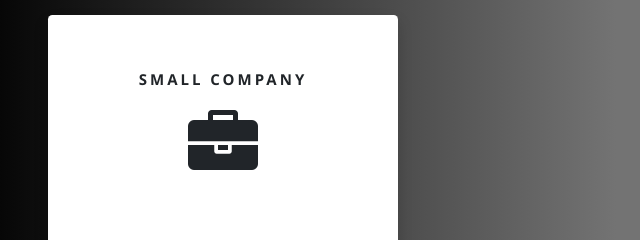
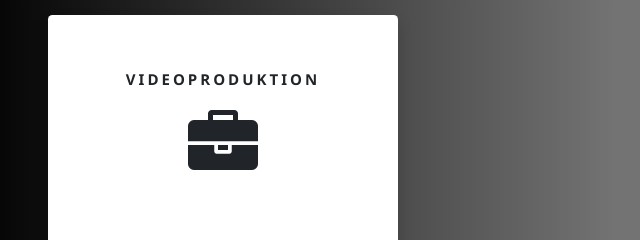
Before and after one commit to cheropower/cheropower.github.io, a plain HTML site: page index.html in a window 1280 px wide. Shown: the part 249-489 px from the top of the page, 37-677 px from the left. Drawn offline with nearby package versions, Linux system fonts and the light colour scheme.

Commit message:
Update index.html

```diff
--- a/index.html
+++ b/index.html
@@ -46,7 +46,7 @@
       <!-- Pricing Table-->
       <div class="col-lg-4 mb-5 mb-lg-0">
         <div class="bg-white p-5 rounded-lg shadow">
-          <h1 class="h6 text-uppercase font-weight-bold mb-4">SMALL COMPANY</h1>
+          <h1 class="h6 text-uppercase font-weight-bold mb-4">VIDEOPRODUKTION</h1>
                <i class="fa fa-briefcase" style="font-size:70px"></i>
           <div class="custom-separator my-4 mx-auto bg-black"></div>
 
```
